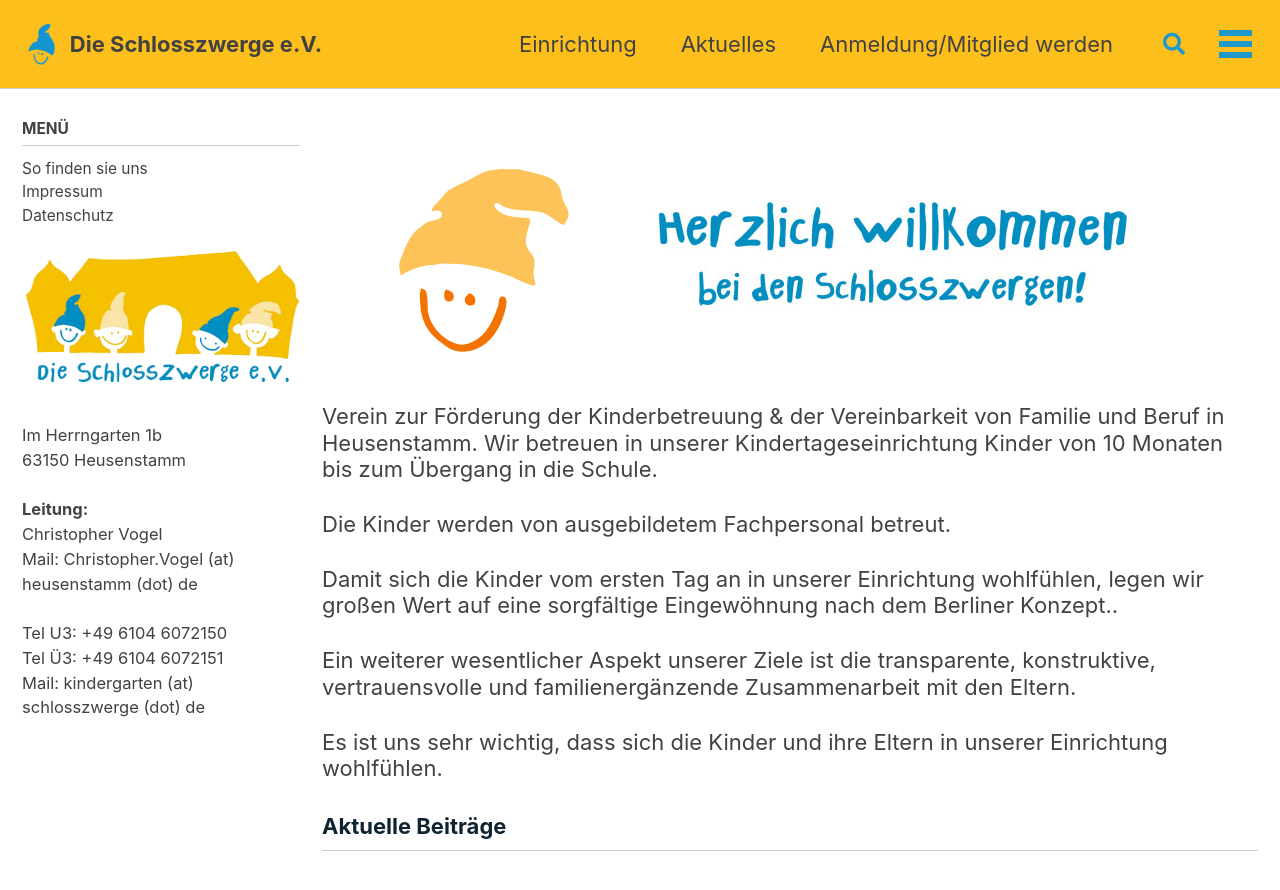
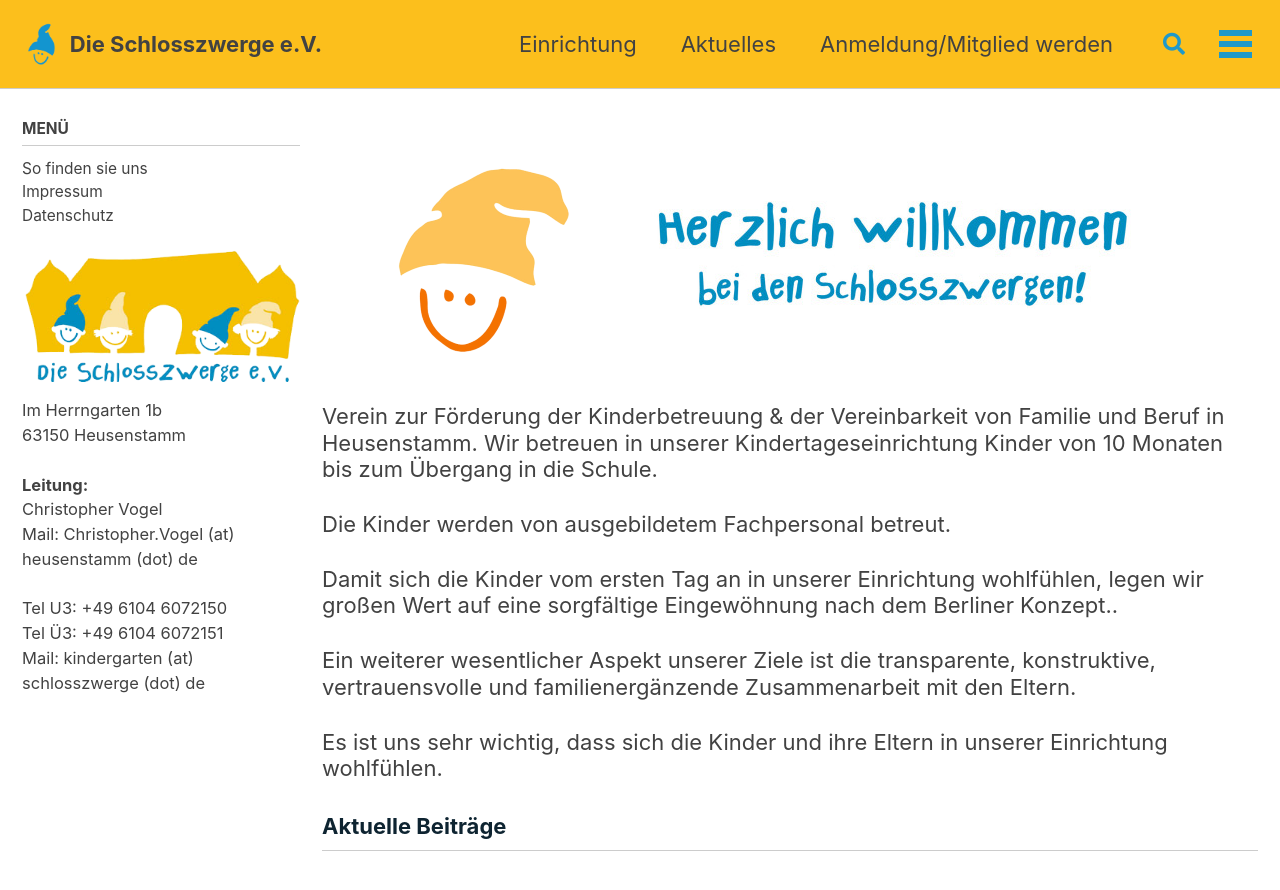
Before and after one commit to schlosszwerge/schlosszwerge.github.io, a Jekyll site: the page built from index.html, in a window 1280 px wide and 900 px high. Shown: the top 890 px of the window. Built offline with Jekyll 4.4.1, drawn with Linux system fonts in a browser that asks for light colours; cached includes are drawn as plain includes; the list of posts is cut into pages by our own code.

Commit message:
Wuensce uebernommen

```diff
--- a/_config.yml
+++ b/_config.yml
@@ -104,7 +104,7 @@
   name             :
   avatar           : "/assets/images/logo_mittel.png" # path of avatar image, e.g. "/assets/images/bio-photo.jpg"
   bio              : |
-    <br>Im Herrngarten 1b<br>
+    Im Herrngarten 1b<br>
     63150 Heusenstamm<br>
     <br>
     <b>Leitung:</b><br>
```
